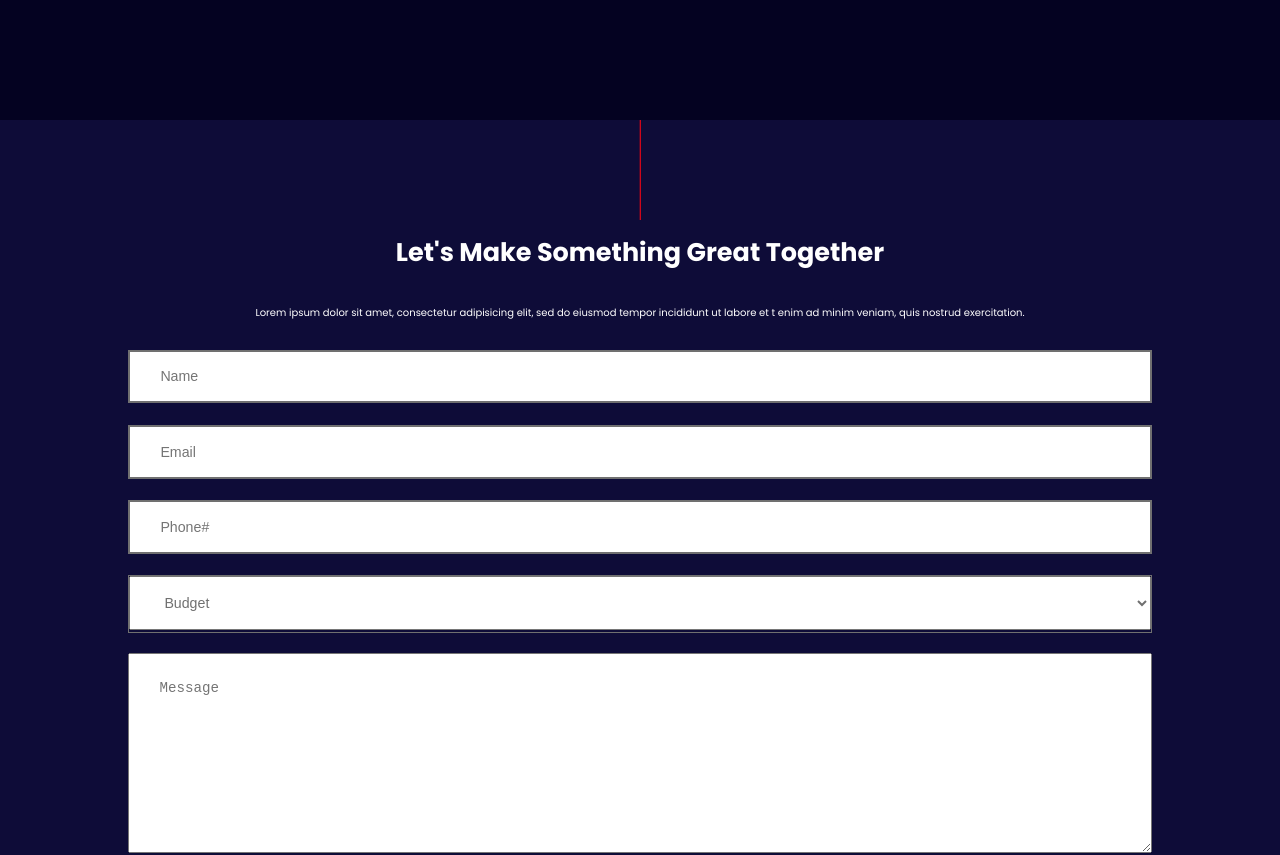
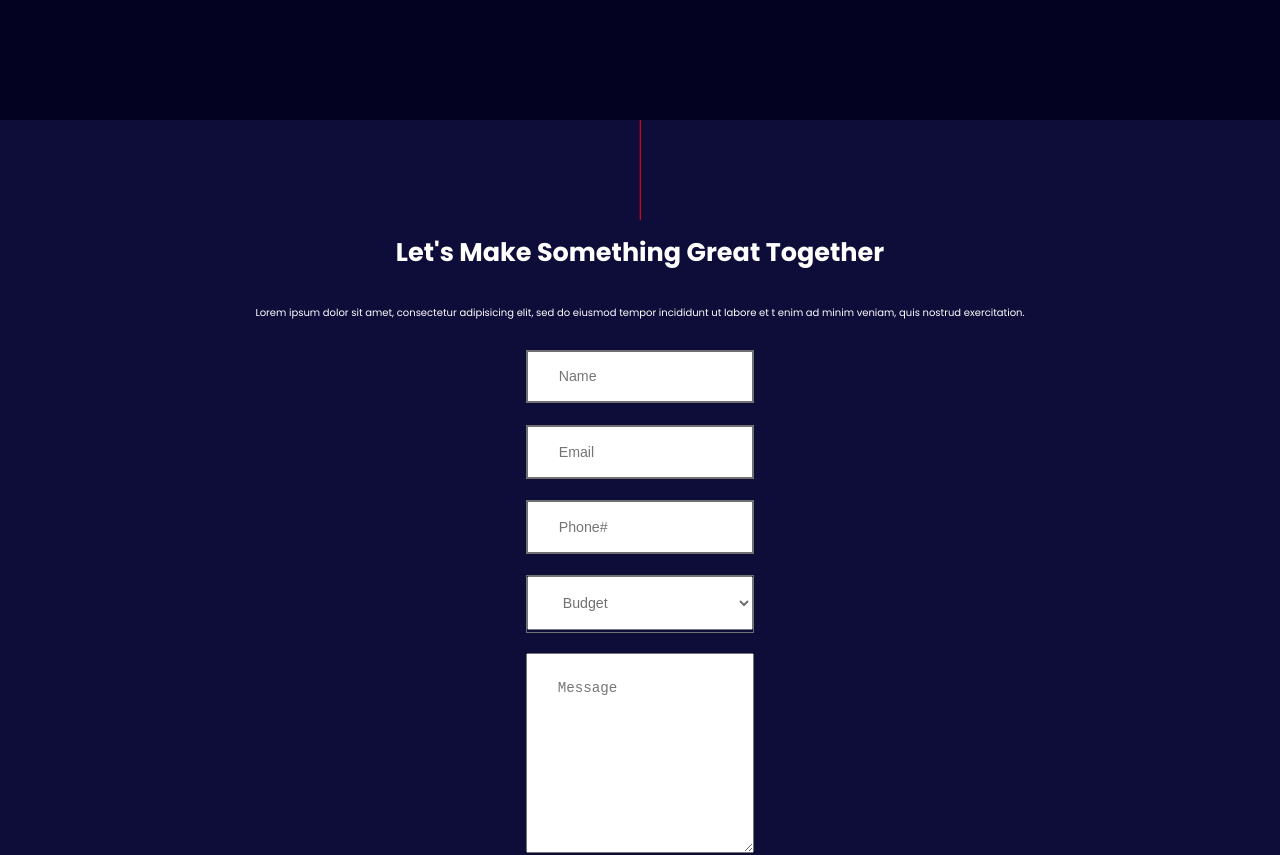
Before and after one commit to soyas07/react-portfolio-website, a React (Create React App) app: page / in a window 1280 px wide. Shown: the part 4120-4975 px from the top of the page. Built offline with nearby package versions, Linux system fonts and the light colour scheme; a small style sheet from the web is missing.

Commit message:
modified logo font

```diff
--- a/src/components/Contact.js
+++ b/src/components/Contact.js
@@ -3,12 +3,12 @@ import React from 'react'
 function Contact() {
     return (
         <section className="wrapper-primary contact-wrapper">
+            <div className="vertical-svg">
+                <svg xmlns="http://www.w3.org/2000/svg" width="2" height="187" viewBox="0 0 1 187">
+                    <line id="Line_10" data-name="Line 10" y1="187" transform="translate(1)" fill="none" stroke="#ff0513" stroke-width="2"/>
+                </svg>
+            </div>
             <div className="contact-container">
-                <div className="vertical-svg">
-                    <svg xmlns="http://www.w3.org/2000/svg" width="2" height="187" viewBox="0 0 1 187">
-                        <line id="Line_10" data-name="Line 10" y1="187" transform="translate(1)" fill="none" stroke="#ff0513" stroke-width="2"/>
-                    </svg>
-                </div>
                 <h3>Let's Make Something Great Together</h3>
                 <p>Lorem ipsum dolor sit amet, consectetur adipisicing elit, sed do eiusmod tempor incididunt ut labore et t enim ad minim veniam, quis nostrud exercitation.</p>
                 <form action="">
--- a/src/css/App.css
+++ b/src/css/App.css
@@ -521,23 +521,7 @@ aside ul li .active {
   height: 170vh;
 }
 
-.contact-container {
-  display: -webkit-box;
-  display: -ms-flexbox;
-  display: flex;
-  -webkit-box-pack: center;
-      -ms-flex-pack: center;
-          justify-content: center;
-  -webkit-box-orient: vertical;
-  -webkit-box-direction: normal;
-      -ms-flex-direction: column;
-          flex-direction: column;
-  max-width: 1749px;
-  width: 80%;
-  margin: 0 auto;
-}
-
-.contact-container .vertical-svg {
+.contact-wrapper .vertical-svg {
   display: -webkit-box;
   display: -ms-flexbox;
   display: flex;
@@ -546,8 +530,24 @@ aside ul li .active {
           justify-content: center;
 }
 
-.contact-container .vertical-svg svg {
+.contact-wrapper .vertical-svg svg {
   height: 10em;
+}
+
+.contact-container {
+  display: -webkit-box;
+  display: -ms-flexbox;
+  display: flex;
+  -webkit-box-align: center;
+      -ms-flex-align: center;
+          align-items: center;
+  -webkit-box-orient: vertical;
+  -webkit-box-direction: normal;
+      -ms-flex-direction: column;
+          flex-direction: column;
+  max-width: 1749px;
+  width: 80%;
+  margin: 0 auto;
 }
 
 .contact-container h3 {
@@ -669,6 +669,7 @@ aside ul li .active {
 
 .footer-container .logo svg {
   width: 10em;
+  font-family: 'freestyle-script-regular', sans-serif;
 }
 
 .footer-container ul {
--- a/src/scss/_contact.scss
+++ b/src/scss/_contact.scss
@@ -1,13 +1,5 @@
 .contact-wrapper {
     height: 170vh;
-}
-
-.contact-container {
-    @include flex-container(justify-content, column, center);
-    max-width: 1749px;
-    width: 80%;
-    margin: 0 auto;
-
     .vertical-svg {
         display: flex;
         justify-content: center;
@@ -16,6 +8,13 @@
             height: 10em;
         }
     }
+}
+
+.contact-container {
+    @include flex-container(align-items, column, center);
+    max-width: 1749px;
+    width: 80%;
+    margin: 0 auto;
 
     h3 {
         text-align: center;
--- a/src/scss/_footer.scss
+++ b/src/scss/_footer.scss
@@ -20,6 +20,7 @@
         @include flex-container(justify-content, row);
         svg {
             width: 10em;
+            font-family: 'freestyle-script-regular', sans-serif;
         }
     }
 
```
Also changed, not shown: 1 other file (tests, documents, lock files or other folders).
